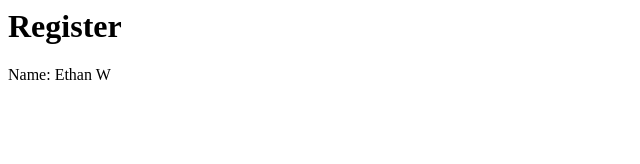
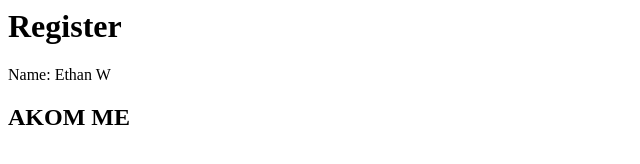
Before and after one commit to ethanwol/web-assignment-2, a plain HTML site: page pages/registration.html in a window 1280 px wide. Shown: the whole page, without its empty margins (0-640 px from the left). Drawn offline with Linux system fonts and the light colour scheme.

Commit message:
Update registration.html

```diff
--- a/pages/registration.html
+++ b/pages/registration.html
@@ -4,5 +4,6 @@
     </header>
     <section>
       <p>Name: Ethan W</p>
+      <h1>AKOM ME</h1>
     </section>
 </html>
```
